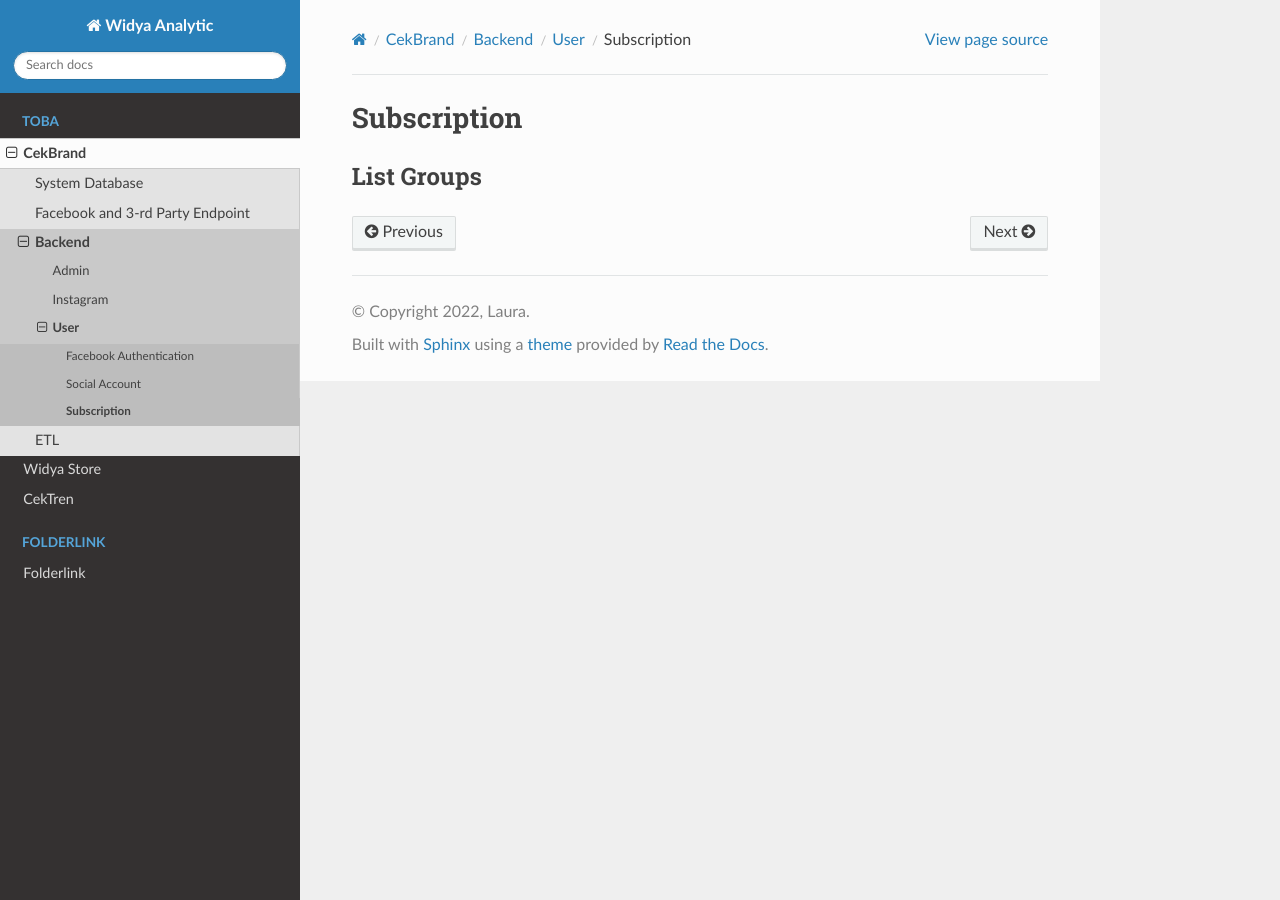
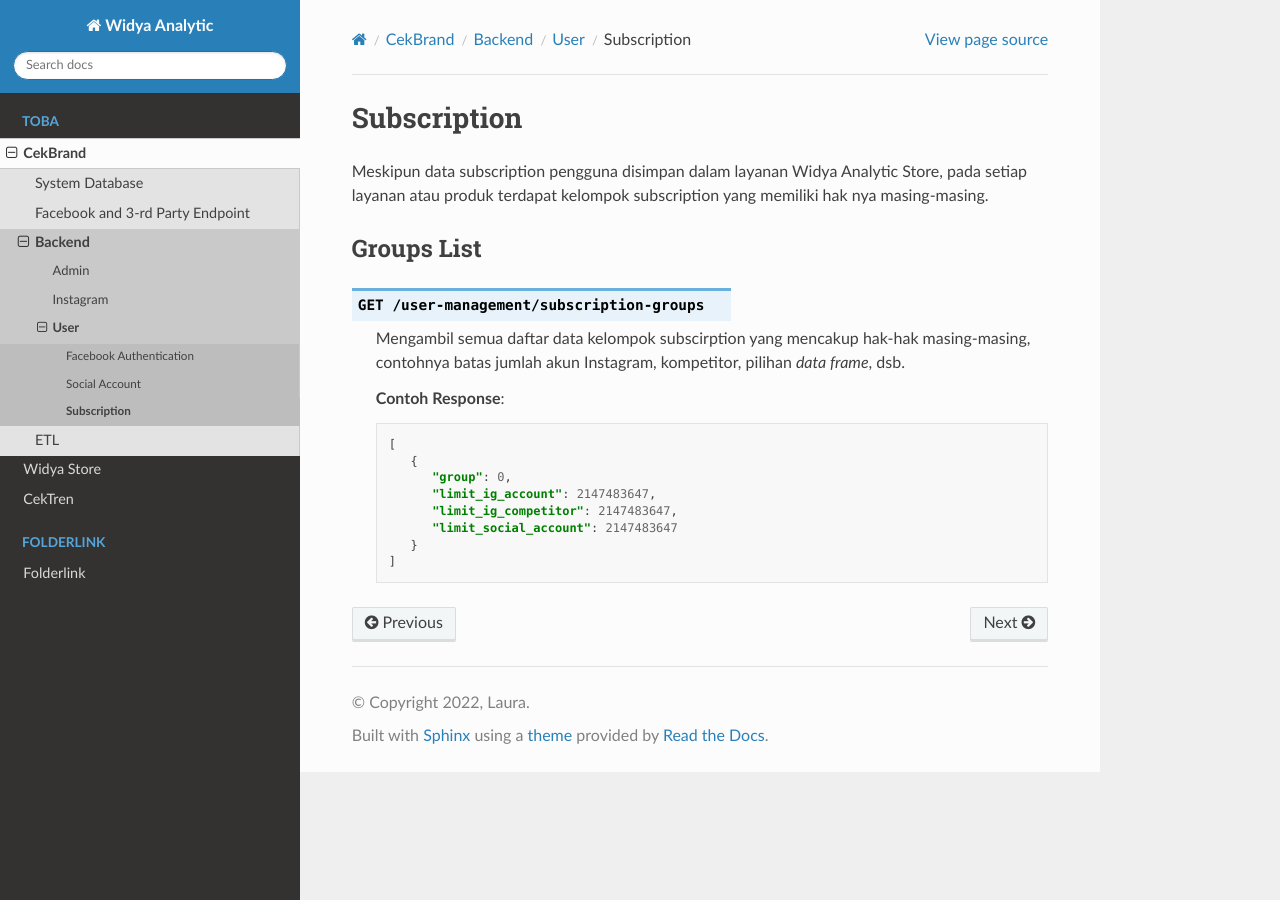
Before and after one commit to syrico/dokumentasi_data_widyaanalytics, a Sphinx documentation site: the page built from docs/source/Toba/cekbrand/backend/user/subscription.rst, in a window 1280 px wide. Built offline with Sphinx 7.4.7 and the Read the Docs theme 2.0.0, drawn with Linux system fonts in a browser that asks for light colours.

Commit message:
feat(user/subscription): complete API docs

```diff
--- a/docs/source/Toba/cekbrand/backend/user/subscription.rst
+++ b/docs/source/Toba/cekbrand/backend/user/subscription.rst
@@ -1,5 +1,24 @@
 Subscription
 ++++++++++++
 
-List Groups
+Meskipun data subscription pengguna disimpan dalam layanan Widya Analytic Store, pada setiap layanan atau produk terdapat kelompok subscription yang memiliki hak nya masing-masing.
+
+Groups List
 ===========
+
+.. http:get:: /user-management/subscription-groups
+
+   Mengambil semua daftar data kelompok subscirption yang mencakup hak-hak masing-masing, contohnya batas jumlah akun Instagram, kompetitor, pilihan *data frame*, dsb.
+
+   **Contoh Response**:
+
+   .. sourcecode:: json
+
+      [
+         {
+            "group": 0,
+            "limit_ig_account": 2147483647,
+            "limit_ig_competitor": 2147483647,
+            "limit_social_account": 2147483647
+         }
+      ]
```
